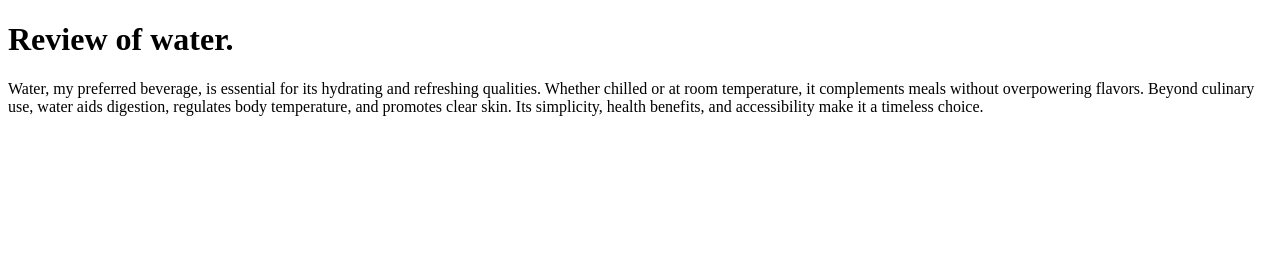
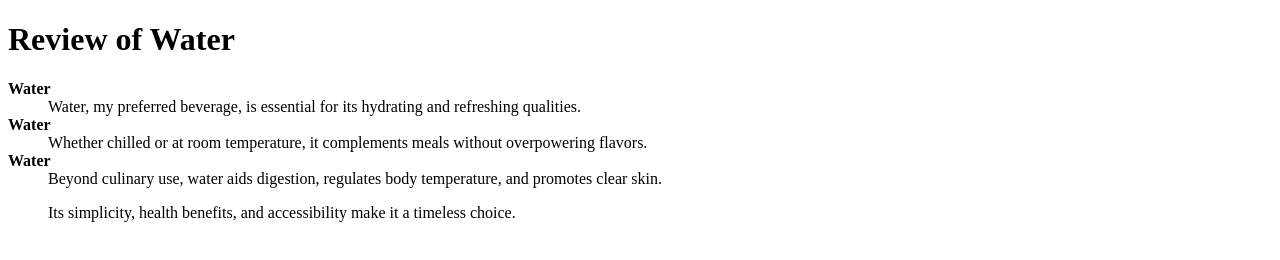
Before and after one commit to ChristianSAvila/ChristianSAvila, a plain HTML site: page index.html in a window 1280 px wide. Drawn offline with Linux system fonts and the light colour scheme.

Commit message:
Update index.html

```diff
--- a/index.html
+++ b/index.html
@@ -1,10 +1,18 @@
 <!DOCTYPE html>
-<html>
+<html lang="en">
 <head>
-    <title>Chapter 1 Assignment </title>
-</head>
-<body>
-    <h1>Review of water.</h1>
-    <p>Water, my preferred beverage, is essential for its hydrating and refreshing qualities. Whether chilled or at room temperature, it complements meals without overpowering flavors. Beyond culinary use, water aids digestion, regulates body temperature, and promotes clear skin. Its simplicity, health benefits, and accessibility make it a timeless choice.</p>
+    <meta charset="UTF-8">
+    <meta name="viewport" content="width=device-width, initial-scale=1.0">
+    <title>Block Anchor Example</title>
+    <h1> Review of Water</h1>
+ <dl>
+ <dt><strong>Water</strong></dt>
+ <dd>Water, my preferred beverage, is essential for its hydrating and refreshing qualities. </dd>
+ <dt><strong>Water</strong></dt>
+ <dd>Whether chilled or at room temperature, it complements meals without overpowering flavors.</dd>
+ <dt><strong>Water</strong></dt>
+ <dd> Beyond culinary use, water aids digestion, regulates body temperature, and promotes clear skin.</dd>
+ <blockquote>Its simplicity, health benefits, and accessibility make it a timeless choice.</blockquote>
+</dl>
 </body>
 </html>
```
